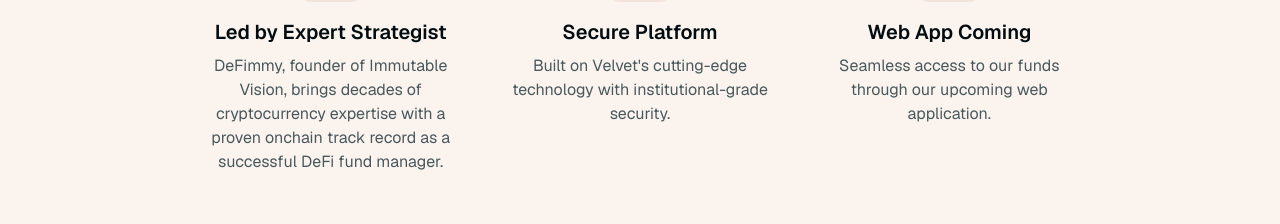
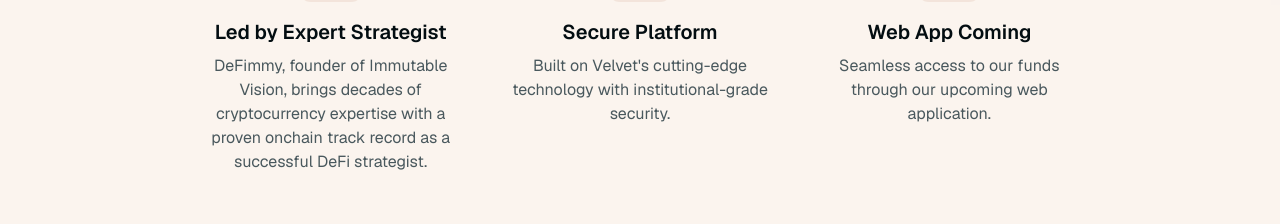
Before and after one commit to immy619/immutablevision-web, a Next.js app: page / in a window 1280 px wide. Shown: the part 3298-3522 px from the top of the page. Built offline with nearby package versions, Linux system fonts and the light colour scheme.

Commit message:
Update about-section.tsx

```diff
--- a/components/about-section.tsx
+++ b/components/about-section.tsx
@@ -30,7 +30,7 @@ export function AboutSection() {
               <h3 className="text-xl font-semibold text-foreground mb-2">Led by Expert Strategist</h3>
               <p className="text-muted-foreground">
                 DeFimmy, founder of Immutable Vision, brings decades of cryptocurrency expertise with a proven onchain track
-                record as a successful DeFi fund manager.
+                record as a successful DeFi strategist.
               </p>
             </div>
 
```
